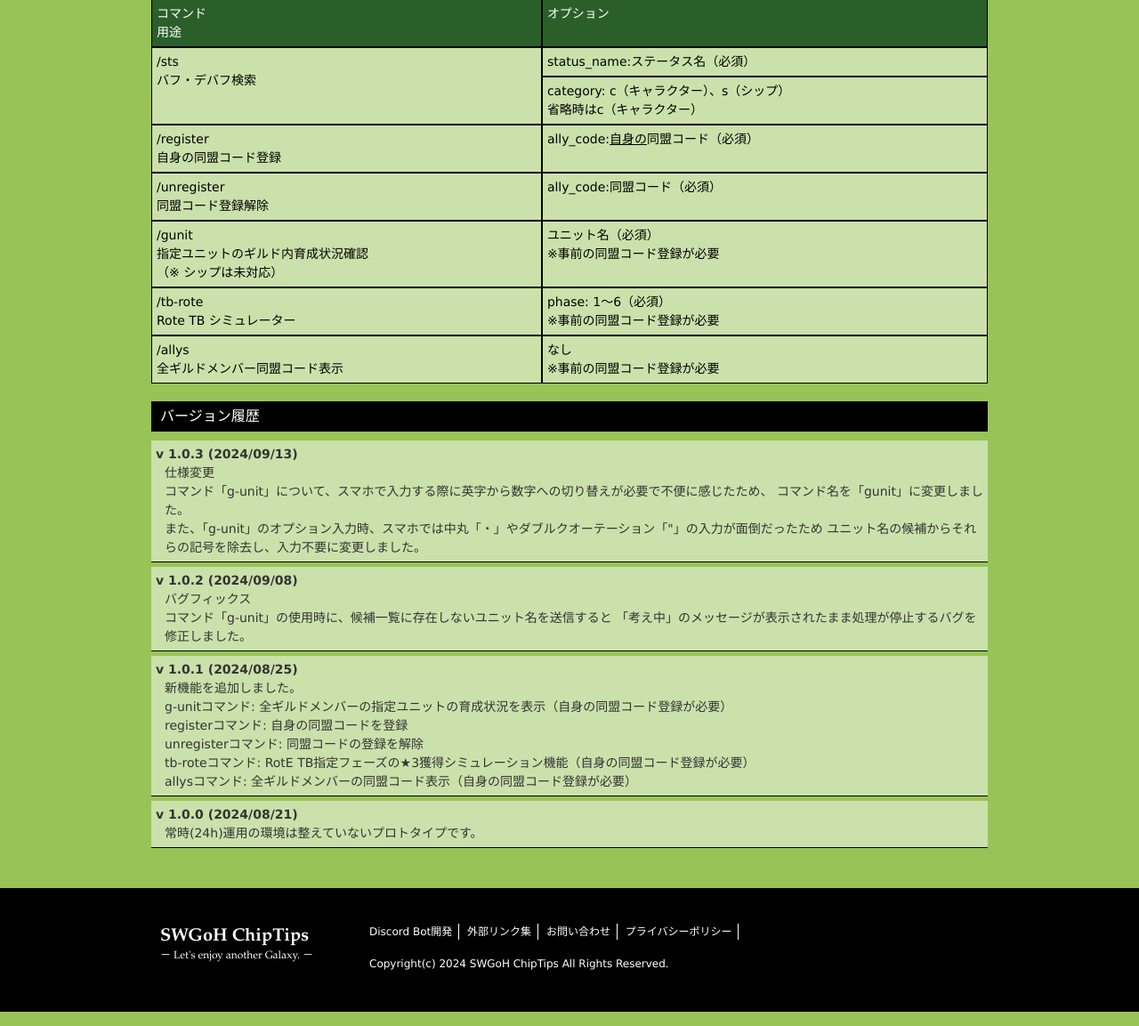
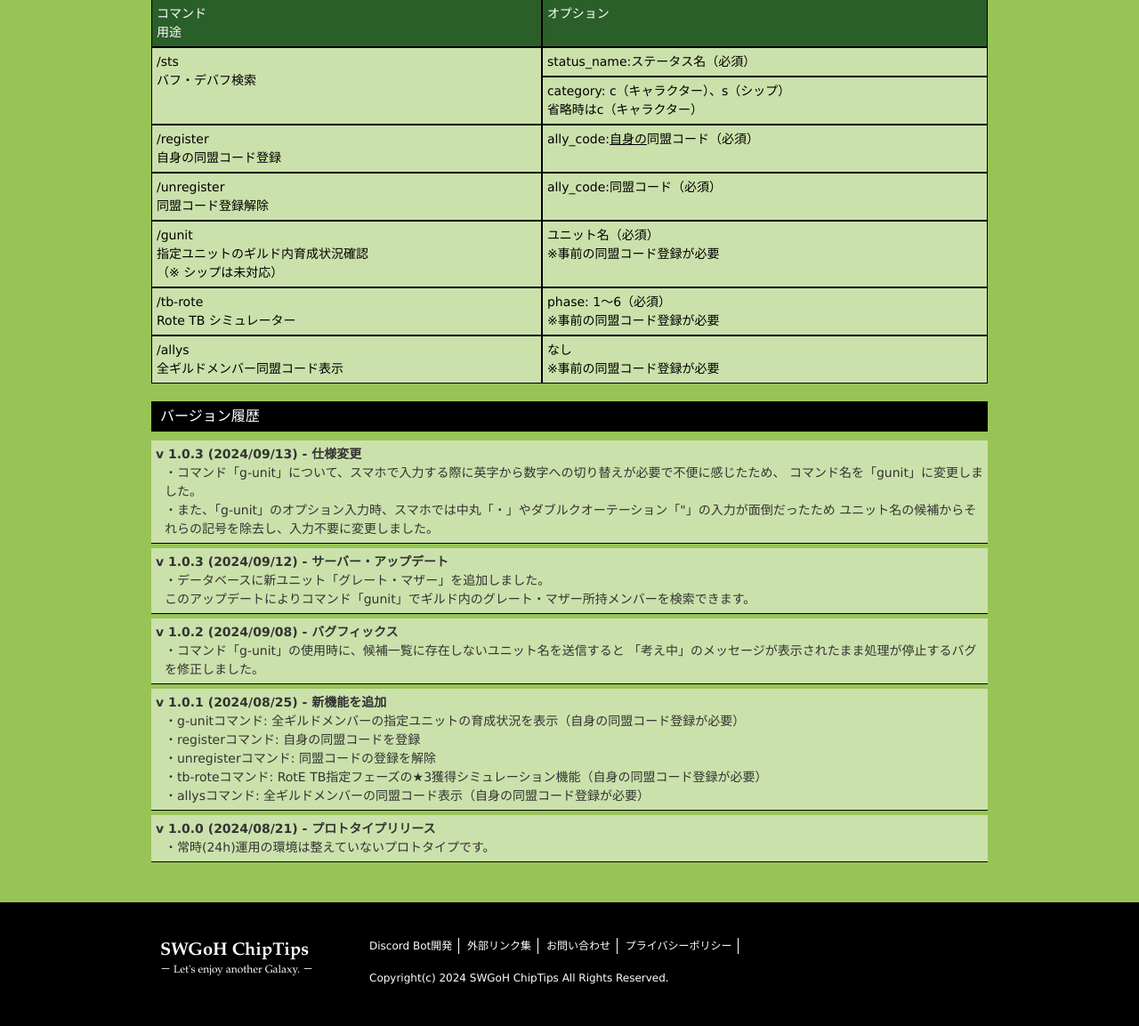
Before and after one commit to jaye0410/chiptips, a PHP site: page /discord_bot.php in a window 1280 px wide. Shown: the part 995-2148 px from the top of the page at 89% size. Run offline with PHP 8.4, Linux system fonts and the light colour scheme.

Commit message:
DBにグレートマザー追加した変更をボットページの履歴に追加

```diff
--- a/discord_bot.php
+++ b/discord_bot.php
@@ -35,6 +35,10 @@
 	}
 	dd {
 		margin-left: 10px;
+	}
+	dd:before {
+		/* white-space: pre-wrap; */
+		content: "・"
 	}
 </style>
 </head>
@@ -184,8 +188,7 @@
 			<h3 class="heading">バージョン履歴</h3>
 			<article>
 				<dl>
-					<dt>v 1.0.3 (2024/09/13)</dt>
-					<dd>仕様変更</dd>
+					<dt>v 1.0.3 (2024/09/13) - 仕様変更</dt>
 					<dd>コマンド「g-unit」について、スマホで入力する際に英字から数字への切り替えが必要で不便に感じたため、
 						コマンド名を「gunit」に変更しました。
 					</dd>
@@ -194,15 +197,19 @@
 					</dd>
 				</dl>
 				<dl>
-					<dt>v 1.0.2 (2024/09/08)</dt>
-					<dd>バグフィックス</dd>
+					<dt>v 1.0.3 (2024/09/12) - サーバー・アップデート</dt>
+					<dd>データベースに新ユニット「グレート・マザー」を追加しました。<br>
+					このアップデートによりコマンド「gunit」でギルド内のグレート・マザー所持メンバーを検索できます。
+					</dd>
+				</dl>
+				<dl>
+					<dt>v 1.0.2 (2024/09/08) - バグフィックス</dt>
 					<dd>コマンド「g-unit」の使用時に、候補一覧に存在しないユニット名を送信すると
 						「考え中」のメッセージが表示されたまま処理が停止するバグを修正しました。</dd>
 				</dl>
 
 				<dl>
-					<dt>v 1.0.1 (2024/08/25)</dt>
-					<dd>新機能を追加しました。</dd>
+					<dt>v 1.0.1 (2024/08/25) - 新機能を追加</dt>
 					<dd>g-unitコマンド: 全ギルドメンバーの指定ユニットの育成状況を表示（自身の同盟コード登録が必要）</dd>
 					<dd>registerコマンド: 自身の同盟コードを登録</dd>
 					<dd>unregisterコマンド: 同盟コードの登録を解除</dd>
@@ -211,7 +218,7 @@
 				</dl>
 
 				<dl>
-					<dt>v 1.0.0 (2024/08/21)</dt>
+					<dt>v 1.0.0 (2024/08/21) - プロトタイプリリース</dt>
 					<dd>常時(24h)運用の環境は整えていないプロトタイプです。</dd>
 				</dl>
 			</article>
```
